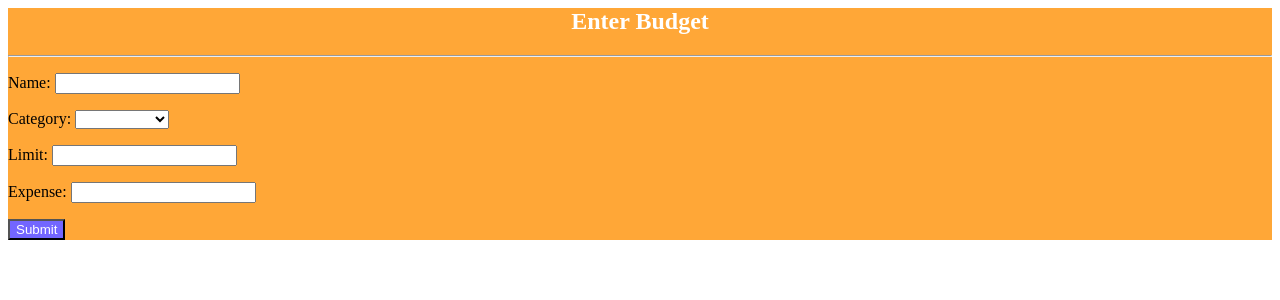
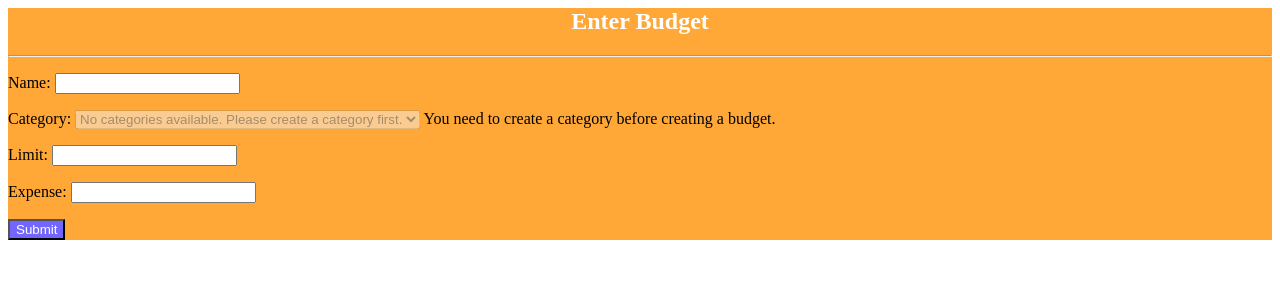
Before and after one commit to NathanDonagi/MoneyParce, a Django app: page /finances/budgets/form in a window 1280 px wide. Shown: the top 300 px of the page. Run offline with Django 5.2, Linux system fonts and the light colour scheme; a user stored in the database is signed in; data comes from the database, SQL or seed files in the repository; both versions use the stored data as it was after the commit.

Commit message:
Its not a bug its a feature

```diff
--- a/finances/forms.py
+++ b/finances/forms.py
@@ -35,10 +35,19 @@ class BudgetForm(forms.ModelForm):
         fields = ("name", "category", "limit", "expense")
 
     def __init__(self, *args, **kwargs):
+        self.user = kwargs.pop('user', None)  # Grab user if passed
         super().__init__(*args, **kwargs)
         for field_name in self.fields:
             self.fields[field_name].help_text = None
-        self.fields['category'].empty_label = ""
+        if self.user:
+            categories = Category.objects.filter(user=self.user).order_by('name')
+            if not categories.exists():
+                self.fields['category'].empty_label = "No categories available. Please create a category first."
+                self.fields['category'].widget.attrs['disabled'] = 'disabled'
+                self.fields['category'].help_text = "You need to create a category before creating a budget."
+            else:
+                self.fields['category'].empty_label = "Select a category"
+            self.fields['category'].queryset = categories
 
 
 class TransactionForm(forms.ModelForm):
@@ -53,10 +62,19 @@ class TransactionForm(forms.ModelForm):
         }
 
     def __init__(self, *args, **kwargs):
+        self.user = kwargs.pop('user', None)  # Grab user if passed
         super().__init__(*args, **kwargs)
         for field_name in self.fields:
             self.fields[field_name].help_text = None
-        self.fields['category'].empty_label = ""
+        if self.user:
+            categories = Category.objects.filter(user=self.user).order_by('name')
+            if not categories.exists():
+                self.fields['category'].empty_label = "No categories available. Please create a category first."
+                self.fields['category'].widget.attrs['disabled'] = 'disabled'
+                self.fields['category'].help_text = "You need to create a category before creating a transaction."
+            else:
+                self.fields['category'].empty_label = "Select a category"
+            self.fields['category'].queryset = categories
         amount = self.initial.get('amount') or getattr(self.instance, 'amount', None)
         if amount is not None:
             self.initial['amount'] = "{:.2f}".format(amount)
--- a/finances/views.py
+++ b/finances/views.py
@@ -221,16 +221,16 @@ def budgets(request):
 def budgets_form(request):
     template_data = {'title': 'Budgets'}
     if request.method == 'GET':
-        template_data['form'] = BudgetForm()
+        template_data['form'] = BudgetForm(user=request.user)
         return render(request, 'finances/budgetsForm.html', {
             'template_data': template_data})
     elif request.method == 'POST':
-        budget_form = BudgetForm(request.POST, error_class=CustomErrorList)
+        budget_form = BudgetForm(request.POST, user=request.user, error_class=CustomErrorList)
 
         if budget_form.is_valid():
-            transaction = budget_form.save(commit=False)
-            transaction.user = request.user
-            transaction.save()
+            budget = budget_form.save(commit=False)
+            budget.user = request.user
+            budget.save()
             return redirect('finances.budgets')
         else:
             template_data['form'] = budget_form
@@ -250,9 +250,8 @@ def edit_budget(request, budget_id):
     budget = get_object_or_404(Budget, id=budget_id, user=request.user)
     template_data = {'title': 'Edit Budget'}
 
-
     if request.method == 'POST':
-        form = BudgetForm(request.POST, instance=budget, error_class=CustomErrorList)
+        form = BudgetForm(request.POST, instance=budget, user=request.user, error_class=CustomErrorList)
         if form.is_valid():
             budget = form.save(commit=False)
             budget.user = request.user
@@ -260,7 +259,7 @@ def edit_budget(request, budget_id):
             return redirect('finances.budgets')
         template_data['form'] = form
     else:
-        template_data['form'] = BudgetForm(instance=budget)
+        template_data['form'] = BudgetForm(instance=budget, user=request.user)
 
     return render(request, 'finances/budgetEditForm.html',
                   {'template_data': template_data, 'budget': budget})
@@ -277,11 +276,11 @@ def transactions(request):
 def transactions_form(request):
     template_data = {'title': 'Transactions'}
     if request.method == 'GET':
-        template_data['form'] = TransactionForm()
+        template_data['form'] = TransactionForm(user=request.user)
         return render(request, 'finances/transactionsForm.html', {
             'template_data': template_data})
     elif request.method == 'POST':
-        transaction_form = TransactionForm(request.POST, error_class=CustomErrorList)
+        transaction_form = TransactionForm(request.POST, user=request.user, error_class=CustomErrorList)
 
         if transaction_form.is_valid():
             transaction = transaction_form.save(commit=False)
@@ -306,9 +305,8 @@ def edit_transaction(request, transaction_id):
     transaction = get_object_or_404(Transaction, id=transaction_id, user=request.user)
     template_data = {'title': 'Edit Transaction'}
 
-
     if request.method == 'POST':
-        form = TransactionForm(request.POST, instance=transaction, error_class=CustomErrorList)
+        form = TransactionForm(request.POST, instance=transaction, user=request.user, error_class=CustomErrorList)
         if form.is_valid():
             transaction = form.save(commit=False)
             transaction.user = request.user
@@ -316,7 +314,7 @@ def edit_transaction(request, transaction_id):
             return redirect('finances.transactions')
         template_data['form'] = form
     else:
-        template_data['form'] = TransactionForm(instance=transaction)
+        template_data['form'] = TransactionForm(instance=transaction, user=request.user)
 
     return render(request, 'finances/transactionsEditForm.html',
                   {'template_data': template_data, 'transaction': transaction})
--- a/reports/urls.py
+++ b/reports/urls.py
@@ -4,6 +4,6 @@ from . import views
 app_name = 'reports'
 
 urlpatterns = [
-    path('', views.financial_reports, name='financial_reports'),
+    path('', views.reports, name='financial_reports'),
     path('trends/', views.spending_trends, name='spending_trends'),
 ]
```
Also changed, not shown: reports/templates/reports/financial_reports.html (+79 -12 lines), reports/views.py (+17 -8 lines), db.sqlite3, moneyparce/static/img/favicon.png, moneyparce/static/img/logo.png.
